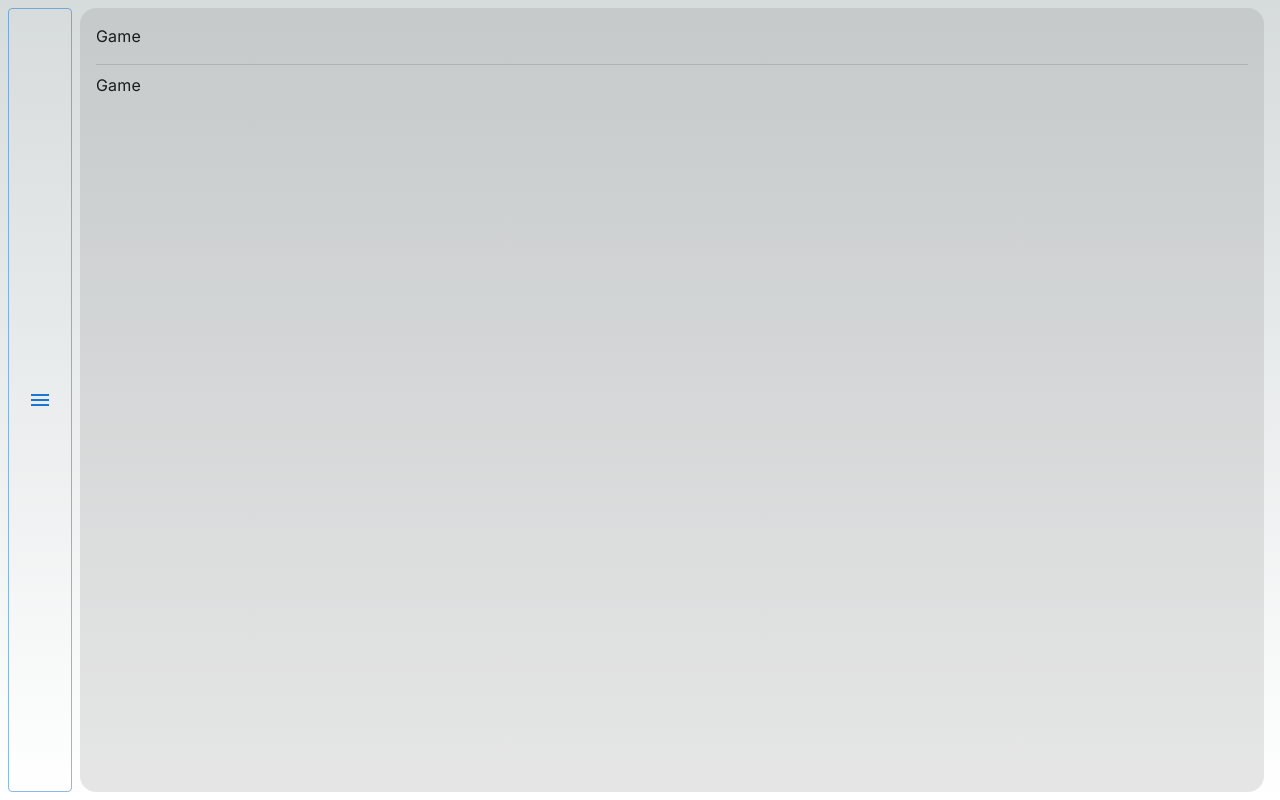
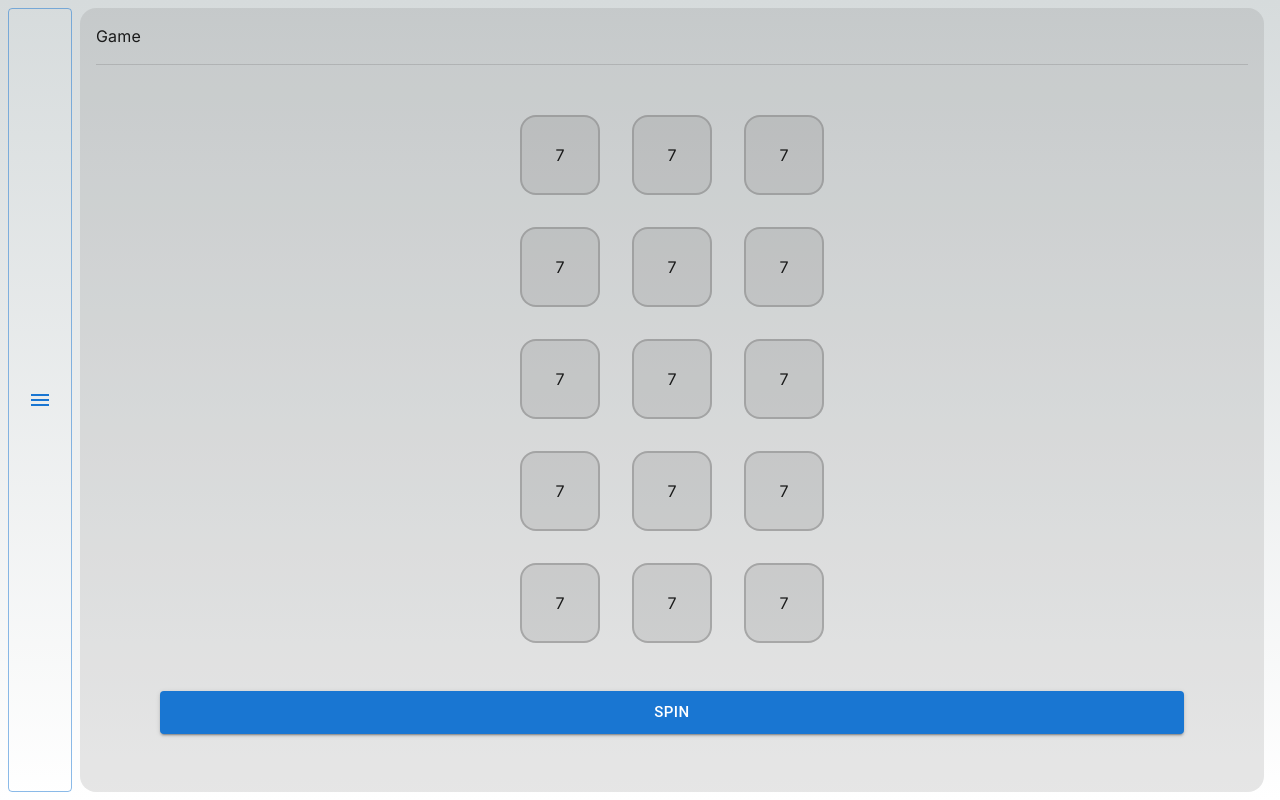
Before and after one commit to NydusBorn/slots, a Next.js app: page /game in a window 1280 px wide. Built offline with nearby package versions, Linux system fonts and the light colour scheme.

Commit message:
machine scaffold

```diff
--- /dev/null
+++ b/src/app/game/machine.tsx
@@ -0,0 +1,14 @@
+'use client'
+
+import {Box, Button} from "@mui/material";
+import Turner from "@/app/game/turner";
+
+export default function Machine() {
+    return (
+        <Box sx={{display: 'flex', flexDirection: 'row', gap: '2rem'}}>
+            <Turner/>
+            <Turner/>
+            <Turner/>
+        </Box>
+    )
+}
--- /dev/null
+++ b/src/app/game/main.tsx
@@ -0,0 +1,13 @@
+'use client'
+
+import {Box, Button} from "@mui/material";
+import Machine from "@/app/game/machine";
+
+export default function GameMain() {
+    return (
+        <Box sx={{display: 'flex', flexDirection: 'column', gap: '3rem', justifyContent: 'center', alignItems: 'center'}}>
+            <Machine/>
+            <Button variant={'contained'} size={'large'} sx={{width: '80vw'}}>Spin</Button>
+        </Box>
+    )
+}
--- a/src/app/game/page.tsx
+++ b/src/app/game/page.tsx
@@ -1,4 +1,6 @@
 import {Metadata} from "next";
+import {Box} from "@mui/material";
+import GameMain from "@/app/game/main";
 
 export const metadata: Metadata = {
     title: 'Slots: Game',
@@ -7,8 +9,8 @@ export const metadata: Metadata = {
 
 export default function Home() {
     return (
-        <>
-            <p>Game</p>
-        </>
+        <Box sx={{display: 'flex', justifyContent: 'center', alignItems: 'center', flexGrow: 1}}>
+            <GameMain/>
+        </Box>
     )
 }
--- /dev/null
+++ b/src/app/game/slot.tsx
@@ -0,0 +1,14 @@
+'use client'
+
+import {Box, Button} from "@mui/material";
+import React from "react";
+
+export default function Slot() {
+    const possibleSymbols = ['7', 'a', 'b', 'c']
+    const [symbol, setSymbol] = React.useState(possibleSymbols[0])
+    return (
+        <Box sx={{height: '5rem', width: '5rem', borderRadius: '1rem', borderWidth: '2px', borderColor: 'rgba(128, 128, 128, 0.5)', backgroundColor: 'rgba(128, 128, 128, 0.2)', display: 'flex', justifyContent: 'center', alignItems: 'center'}}>
+            <p>{symbol}</p>
+        </Box>
+    )
+}
--- /dev/null
+++ b/src/app/game/turner.tsx
@@ -0,0 +1,16 @@
+'use client'
+
+import {Box, Button} from "@mui/material";
+import Slot from "@/app/game/slot";
+
+export default function Turner() {
+    return (
+        <Box sx={{display: 'flex', flexDirection: 'column', gap: '2rem'}}>
+            <Slot/>
+            <Slot/>
+            <Slot/>
+            <Slot/>
+            <Slot/>
+        </Box>
+    )
+}
```
